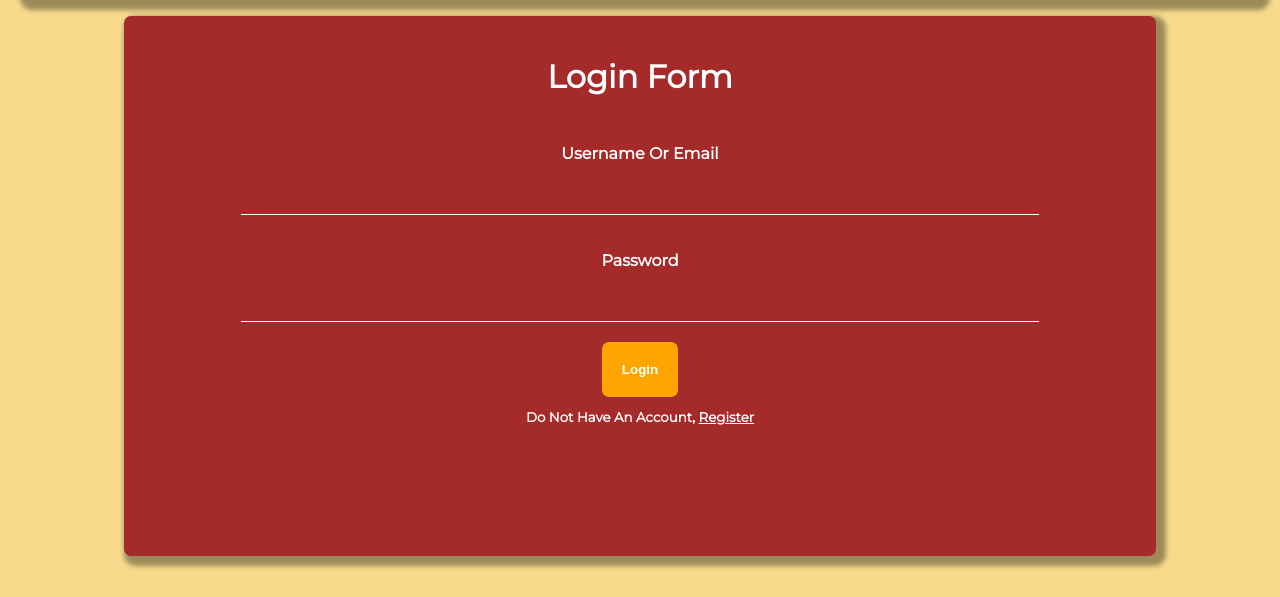
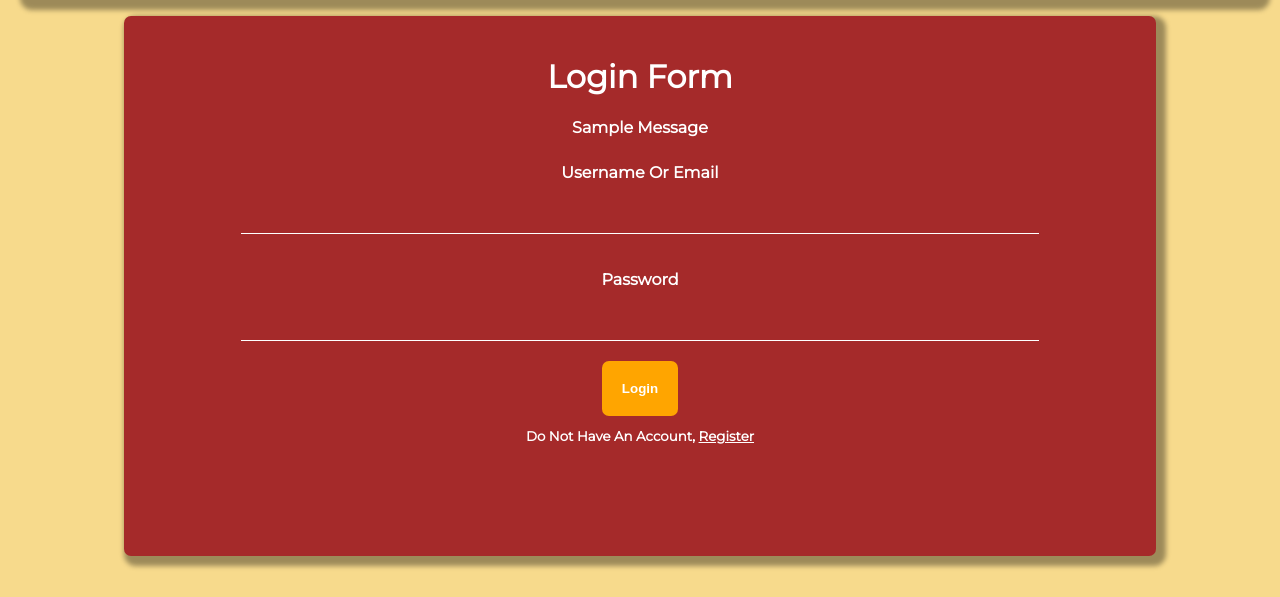
Before and after one commit to jod35/PrettyPastries, a Python web app: template backend/pretty/main/templates/login.html in a window 1280 px wide. Shown: the part 203-800 px from the top of the page. Run offline with Jinja, Linux system fonts and the light colour scheme; the template is opened without the code that fills it, so the values that code supplies are empty; tables that the repository leaves empty hold one stand-in row (values such as "Sample post"); one stand-in notice (Sample message) is shown.

Commit message:
successfully finshed the logic for the backend

```diff
--- a/backend/pretty/main/config.py
+++ b/backend/pretty/main/config.py
@@ -1,5 +1,5 @@
 class DevConfig:
-    SQLALCHEMY_DATABASE_URI='postgresql+psycopg2://jona:nathanoj35@localhost/pretty'
+    SQLALCHEMY_DATABASE_URI='postgresql+psycopg2://jona:nathanoj35@localhost/pretty_pastry'
     SQLALCHEMY_TRACK_MODIFICATIONS=True
     SECRET_KEY='0e38eafa051718f653a20cbc'
     SQLALCHEMY_ECHO=True
--- a/backend/pretty/main/models.py
+++ b/backend/pretty/main/models.py
@@ -2,6 +2,7 @@ from . import db
 
 
 class User(db.Model):
+    __tablename__="app_users"
     id=db.Column(db.Integer(),primary_key=True)
     username=db.Column(db.String(255),nullable=False)
     email=db.Column(db.String(80),nullable=False)
--- a/backend/pretty/main/templates/login.html
+++ b/backend/pretty/main/templates/login.html
@@ -6,6 +6,15 @@
     <div class="login">
 
         <h1>Login Form</h1>
+        <div class="flash-message">
+            {% with messages =get_flashed_messages()  %}
+                {% for message in  messages%}
+                    <div class="message">
+                        {{message}}
+                    </div>
+                {% endfor %}
+            {% endwith %}
+        </div>
         <div class="form">
             <p>Username or Email</p>
             <input type="text" name="form" id="prompt" required class="myfield">
```
